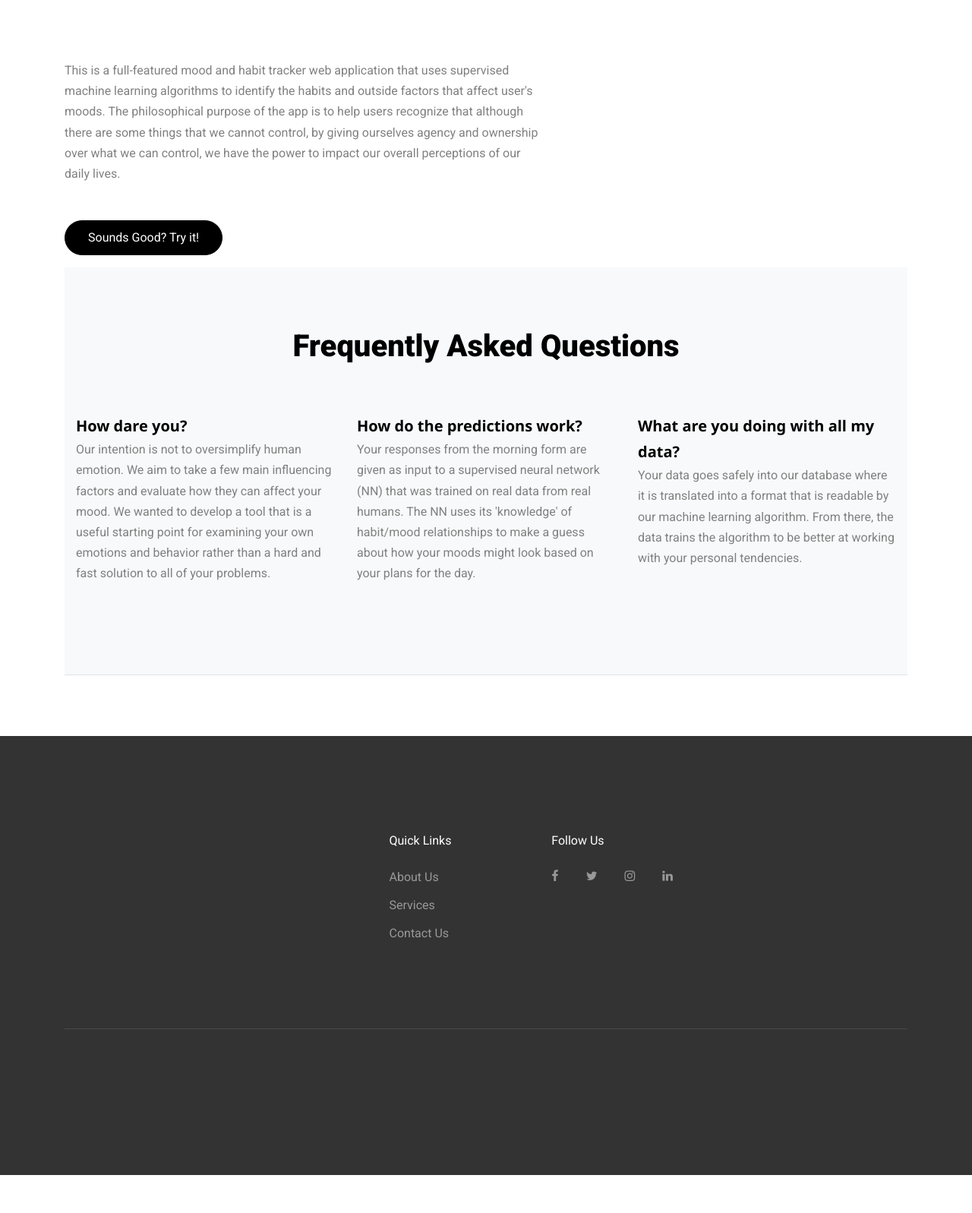
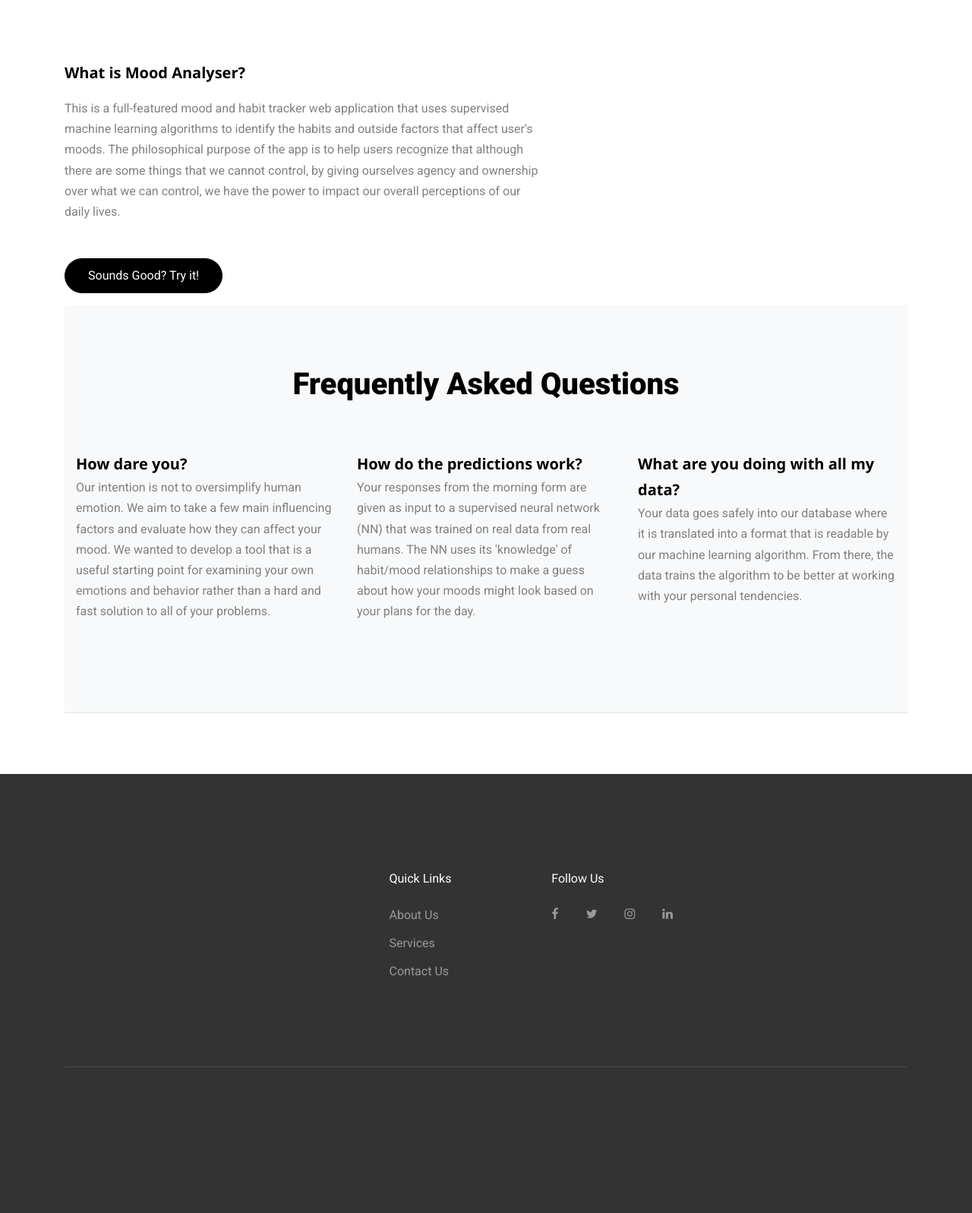
Before and after one commit to ninadsumant/malaykumar, a Flask app: page /mood in a window 1280 px wide. Shown: the part 401-1998 px from the top of the page at 76% size. Before the commit the page ends 1948 px from the top, so only its background shows below. Run offline with Flask 2, Linux system fonts and the light colour scheme; some libraries are stand-ins or nearby versions; some web fonts are replaced.

Commit message:
minor changes

```diff
--- a/templates/mood.html
+++ b/templates/mood.html
@@ -67,7 +67,7 @@
 
 
 
-    <div class="site-blocks-cover inner-page-cover overlay" style="background-image: url(/static/images/mental.jpg);" data-aos="fade" id="home-section">
+    <div class="site-blocks-cover inner-page-cover overlay" style="background-image: url(/static/images/mentall.jpg);" data-aos="fade" id="home-section">
       <div class="container">
         <div class="row">
 
@@ -83,6 +83,8 @@
       <div class="container">
         <div class="row">
           <div class="col-lg-7">
+            <h13>What is Mood Analyser?</h13>
+            <p></p>
             <p>
               This is a full-featured mood and habit tracker web application that uses supervised machine learning algorithms
               to identify the habits and outside factors that affect user's moods. The philosophical purpose of the app is to help
```
